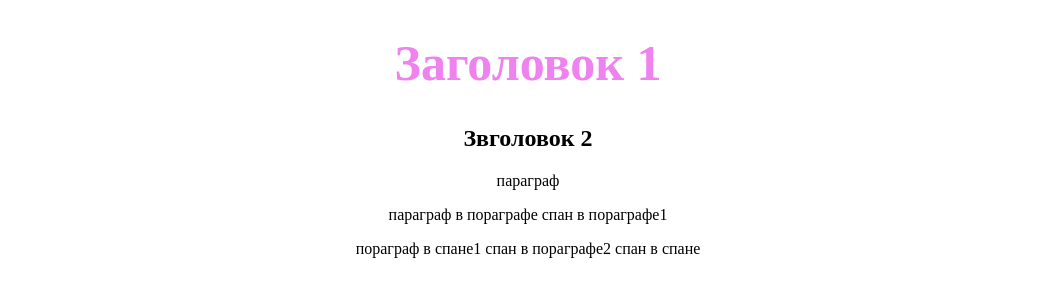
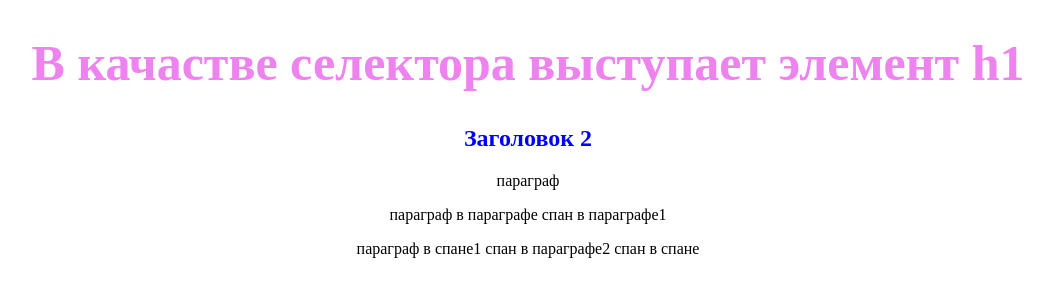
Before and after one commit to ponomarovs87/lesson4, a plain HTML site: page index.html in a window 1280 px wide. Shown: the whole page, without its empty margins (112-1165 px from the left). Drawn offline with Linux system fonts and the light colour scheme.

Commit message:
comment h1

```diff
--- a/index.html
+++ b/index.html
@@ -9,13 +9,13 @@
     <link rel="stylesheet" href="./styles/style1.css">
 </head>
 <body>
-    <h1>Заголовок 1</h1>
-    <H2>Звголовок 2</H2>
+    <h1>В качастве селектора выступает элемент h1</h1>
+    <h2 class="colorblue">Зaголовок 2</h2>
     <p>параграф
-    <p>параграф в пораграфе
-        <span>спан в пораграфе1
-            <p>пораграф в спане1
-                <span>спан в пораграфе2
+    <p>параграф в параграфе
+        <span>спан в параграфе1
+            <p>параграф в спане1
+                <span>спан в параграфе2
                     <span>спан в спане
                     </span>
                 </span>
```
